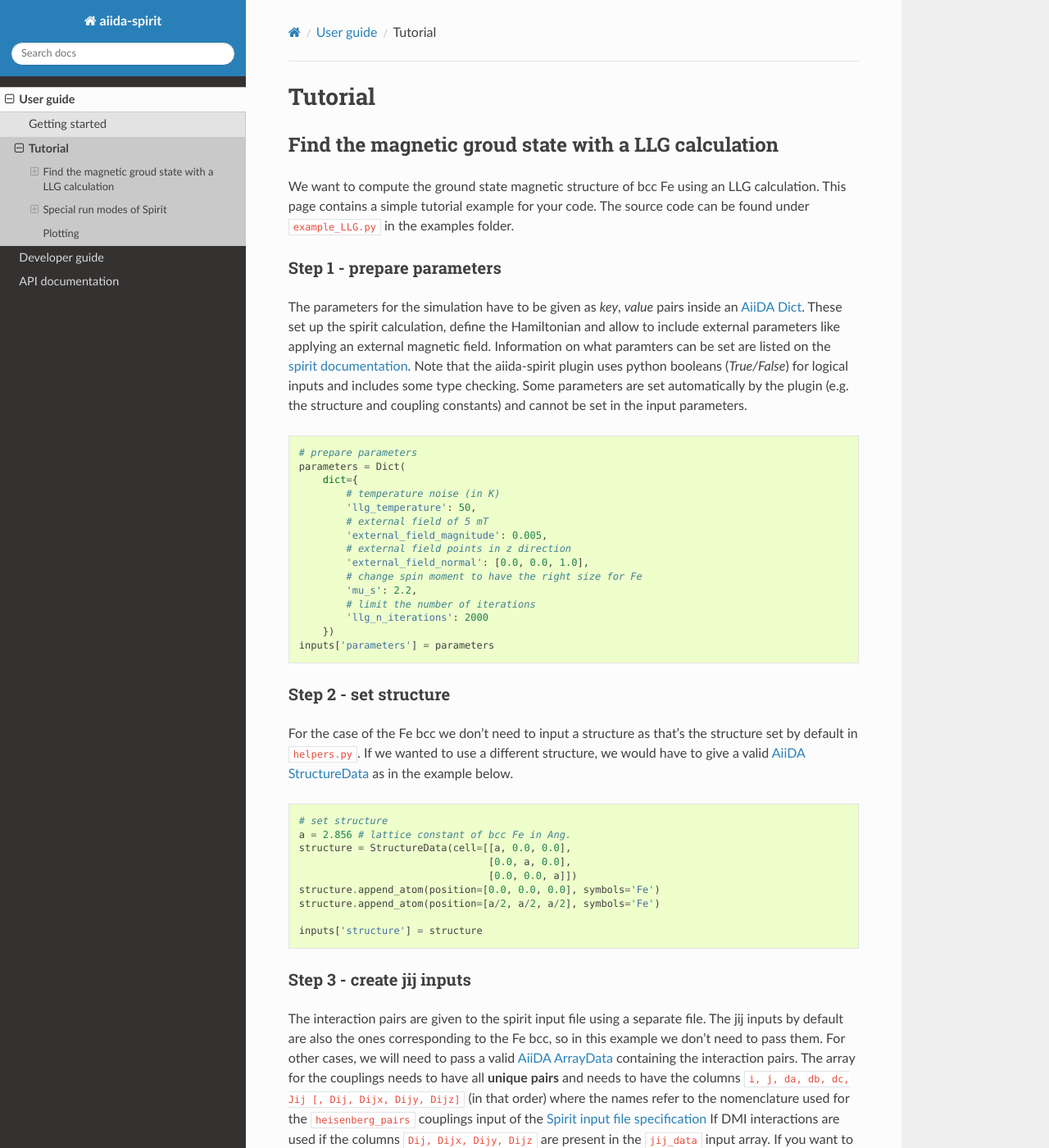
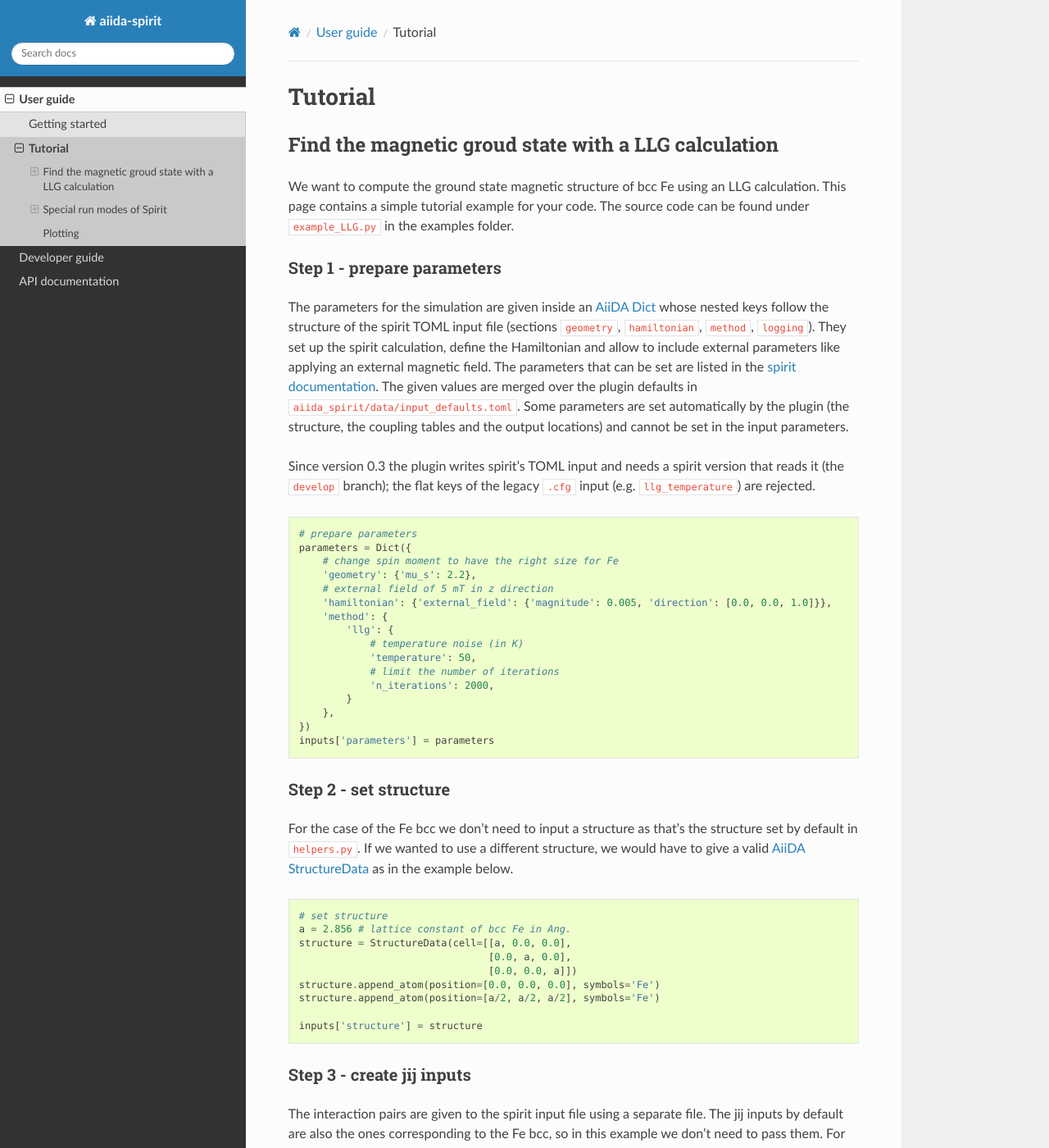
Before and after one commit to JuDFTteam/aiida-spirit, a Sphinx documentation site: the page built from docs/source/user_guide/tutorial.rst, in a window 1280 px wide and 1400 px high. Shown: the whole window at 82% size. Built offline with Sphinx 7.4.7 and the Read the Docs theme 3.1.0, drawn with Linux system fonts in a browser that asks for light colours; some of the changed text lies outside the part shown.

Commit message:
Examples, docs, CI for v0.3.0; write the initial state as OVF
- Examples, notebook and tutorial use nested parameters; the tutorial
  documents the per-bond energy convention and the Jij_tensor input
  (and drops the Dij column it described but the code never read).
- initial_state.txt is written in OVF 2.0 text format (Spirit logged an
  ERROR for plain columns before falling back to reading them).
- CI: Python 3.11-3.13 with aiida-core 2.9 (plus an allowed-to-fail job
  on the latest versions), no postgres/rabbitmq services (sqlite test
  profile), no reentry; docs, pre-commit and publish jobs on 3.12.
- setup.json: version 0.3.0, aiida-core >= 2.6, reentry dropped.
- CHANGELOG.md with the breaking change, the tensor input and the fixes.

Campaign: 2026-10-21-model-campaign
Item: 12b-8

```diff
--- a/aiida_spirit/__init__.py
+++ b/aiida_spirit/__init__.py
@@ -5,4 +5,4 @@
 AiiDA plugin for the spirit code
 """
 
-__version__ = '0.2.2'
+__version__ = '0.3.0'
--- a/docs/source/user_guide/tutorial.rst
+++ b/docs/source/user_guide/tutorial.rst
@@ -12,24 +12,27 @@
 Step 1 - prepare parameters
 ---------------------------
 
-The parameters for the simulation have to be given as *key*, *value* pairs inside an `AiiDA Dict <https://aiida.readthedocs.io/projects/aiida-core/en/latest/topics/data_types.html#core-data-types>`_. These set up the spirit calculation, define the Hamiltonian and allow to include external parameters like applying an external magnetic field. Information on what paramters can be set are listed on the `spirit documentation <https://spirit-docs.readthedocs.io/en/latest/core/docs/Input.html>`_. Note that the aiida-spirit plugin uses python booleans (`True/False`) for logical inputs and includes some type checking. Some parameters are set automatically by the plugin (e.g. the structure and coupling constants) and cannot be set in the input parameters.
+The parameters for the simulation are given inside an `AiiDA Dict <https://aiida.readthedocs.io/projects/aiida-core/en/latest/topics/data_types.html#core-data-types>`_ whose nested keys follow the structure of the spirit TOML input file (sections ``geometry``, ``hamiltonian``, ``method``, ``logging``). They set up the spirit calculation, define the Hamiltonian and allow to include external parameters like applying an external magnetic field. The parameters that can be set are listed in the `spirit documentation <https://spirit-docs.readthedocs.io/en/latest/core/docs/Input.html>`_. The given values are merged over the plugin defaults in ``aiida_spirit/data/input_defaults.toml``. Some parameters are set automatically by the plugin (the structure, the coupling tables and the output locations) and cannot be set in the input parameters.
+
+Since version 0.3 the plugin writes spirit's TOML input and needs a spirit version that reads it (the ``develop`` branch); the flat keys of the legacy ``.cfg`` input (e.g. ``llg_temperature``) are rejected.
 
 ::
 
 	# prepare parameters
-	parameters = Dict(
-	    dict={
-	        # temperature noise (in K)
-	        'llg_temperature': 50,
-	        # external field of 5 mT
-	        'external_field_magnitude': 0.005,
-	        # external field points in z direction
-	        'external_field_normal': [0.0, 0.0, 1.0],
-	        # change spin moment to have the right size for Fe
-	        'mu_s': 2.2,
-	        # limit the number of iterations
-	        'llg_n_iterations': 2000
-	    })
+	parameters = Dict({
+	    # change spin moment to have the right size for Fe
+	    'geometry': {'mu_s': 2.2},
+	    # external field of 5 mT in z direction
+	    'hamiltonian': {'external_field': {'magnitude': 0.005, 'direction': [0.0, 0.0, 1.0]}},
+	    'method': {
+	        'llg': {
+	            # temperature noise (in K)
+	            'temperature': 50,
+	            # limit the number of iterations
+	            'n_iterations': 2000,
+	        }
+	    },
+	})
 	inputs['parameters'] = parameters
 
 
@@ -57,14 +60,21 @@
 
 The interaction pairs are given to the spirit input file using a separate file. The jij inputs by default are also the ones corresponding to the Fe bcc, so in this example we don't need to pass them.
 For other cases, we will need to pass a valid `AiiDA ArrayData <https://aiida.readthedocs.io/projects/aiida-core/en/latest/topics/data_types.html#arraydata>`_ containing the interaction pairs.
-The array for the couplings needs to have all **unique pairs** and needs to have the columns ``i, j, da, db, dc, Jij [, Dij, Dijx, Dijy, Dijz]`` (in that order) where the names refer to the nomenclature used for the ``heisenberg_pairs`` couplings input of the `Spirit input file specification <https://spirit-docs.readthedocs.io/en/latest/core/docs/Input.html#heisenberg-hamiltonian-a-name-heisenberg-a>`_
-If DMI interactions are used if the columns ``Dij, Dijx, Dijy, Dijz`` are present in the ``jij_data`` input array. If you want to use only ``Jij`` couplings the ``jij_data`` input array must not contain the DMI columns.
+Each row of the array ``Jij_expanded`` is one bond from atom ``i`` to atom ``j`` in the unit cell shifted by ``(da, db, dc)``, with the columns ``i, j, da, db, dc, Jij [, Dx, Dy, Dz]`` (in that order; energies in meV). The DMI vector is used if the three columns ``Dx, Dy, Dz`` are present.
+
+Spirit counts every listed bond once, with the energy
+
+.. math:: E_{ij} = -J_{ij}\,\mathbf n_i\cdot\mathbf n_j - \mathbf D_{ij}\cdot(\mathbf n_i\times\mathbf n_j) - \mathbf n_i^{\mathsf T} K_{ij}\,\mathbf n_j = -\mathbf n_i^{\mathsf T}\mathcal J_{ij}\,\mathbf n_j ,
+
+so a bond listed in both directions is counted twice. The rows are passed to spirit as they are.
+
+Instead of ``Jij`` and the DMI vector, the full exchange tensor can be given as an additional array ``Jij_tensor`` (shape ``(n, 3, 3)``, one tensor per row of ``Jij_expanded``; then ``Jij_expanded`` only needs the five index columns). The plugin splits it into the isotropic part :math:`J=\tfrac13\operatorname{tr}\mathcal J`, the DMI vector :math:`D_x=\tfrac12(\mathcal J_{yz}-\mathcal J_{zy})` (and cyclic) and the symmetric traceless two-site anisotropy :math:`K=\tfrac12(\mathcal J+\mathcal J^{\mathsf T})-J\,\mathbb 1`. Note that the DMI vector of aiida-kkr's ``JijData`` is twice this one.
 
 In the example below we use a ``numpy`` array with the data to create the ``jij_data`` input node. **The ``jij_data`` ArrayData needs to set the `Jij_expanded` array which is used in the spirit calculation! No other name is allowed.**
 ::
 
 	# create jij inputs
-        # the jijs_expanded should have the columns i, j, da, db, dc, Jij [, Dij, Dijx, Dijy, Dijz]
+        # the jijs_expanded should have the columns i, j, da, db, dc, Jij [, Dx, Dy, Dz]
         # here we omit the DMI vectors and only use Jij couplings
 	jijs_expanded = np.array([
             [0, 1, 0, 0, 0, 10.0],
--- a/setup.json
+++ b/setup.json
@@ -12,7 +12,7 @@
         "Natural Language :: English",
         "Framework :: AiiDA"
     ],
-    "version": "0.2.2",
+    "version": "0.3.0",
     "entry_points": {
         "aiida.calculations": [
             "spirit = aiida_spirit.calculations:SpiritCalculation"
@@ -22,10 +22,8 @@
         ]
     },
     "include_package_data": true,
-    "setup_requires": ["reentry"],
-    "reentry_register": true,
     "install_requires": [
-        "aiida-core>=1.1.0,<3.0.0",
+        "aiida-core>=2.6,<3.0.0",
         "numpy",
         "pandas",
         "masci-tools",
```
Also changed, not shown: CHANGELOG.md (added, +29 -0 lines), 6 other files.
